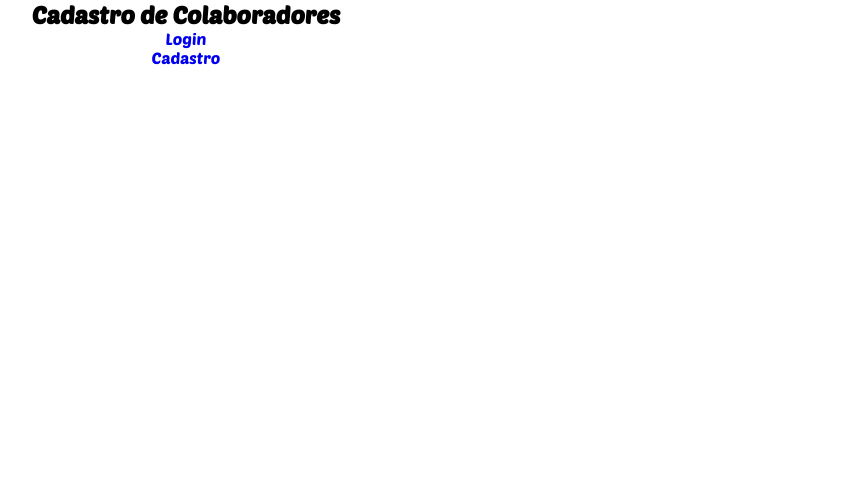
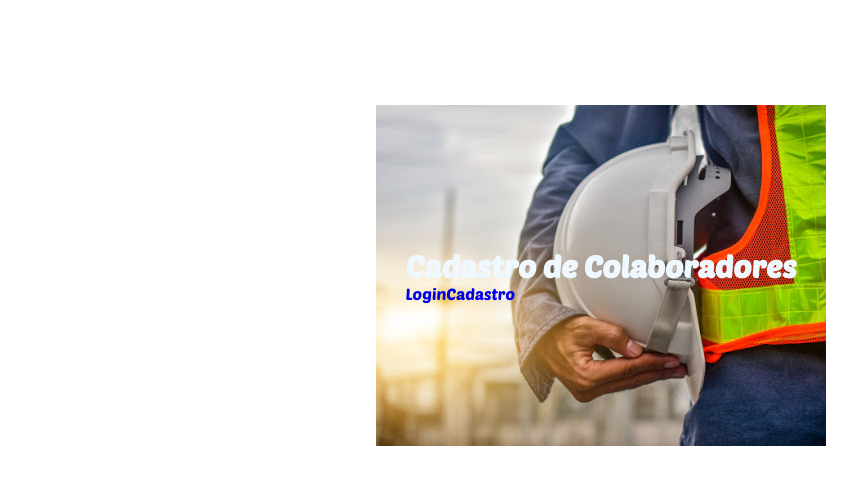
Before and after one commit to AdaoBJr/CadastroColaboradores, a React (Create React App) app in the folder cadastro-colaboradores/: page / in a window 1280 px wide. Shown: the top 484 px of the page, without its empty margins (39-896 px from the left). Built offline with nearby package versions, Linux system fonts and the light colour scheme.

Commit message:
Implementando Home v2.0

```diff
--- a/cadastro-colaboradores/src/App.css
+++ b/cadastro-colaboradores/src/App.css
@@ -1,10 +1,17 @@
 .sectionHome {
-  /* background-image: url(./images/colaborador.jpeg); */
+  background-image: url(./images/colaborador.jpeg);
   background-position: center;
+  background-repeat: no-repeat;
+  margin: 0 auto;
   display: flex;
   flex-direction: column;
   align-items: center;
-  justify-items: center;
+  justify-content: center;
   width: 450px;
   height: 550px;
 }
+
+.sectionHome h1 {
+  color: aliceblue;
+  font-size: 1.9em;
+}
--- a/cadastro-colaboradores/src/Pages/Home.jsx
+++ b/cadastro-colaboradores/src/Pages/Home.jsx
@@ -9,9 +9,11 @@ class Home extends React.Component {
     render() {
         return (
             <section className="sectionHome">
-                <h1>Cadastro de Colaboradores</h1>
-                <Link to="/login">Login</Link>
-                <Link to="/register">Cadastro</Link>
+                <div>
+                    <h1>Cadastro de Colaboradores</h1>
+                    <Link to="/login">Login</Link>
+                    <Link to="/register">Cadastro</Link>
+                </div>
             </section>
         );
     }
```
